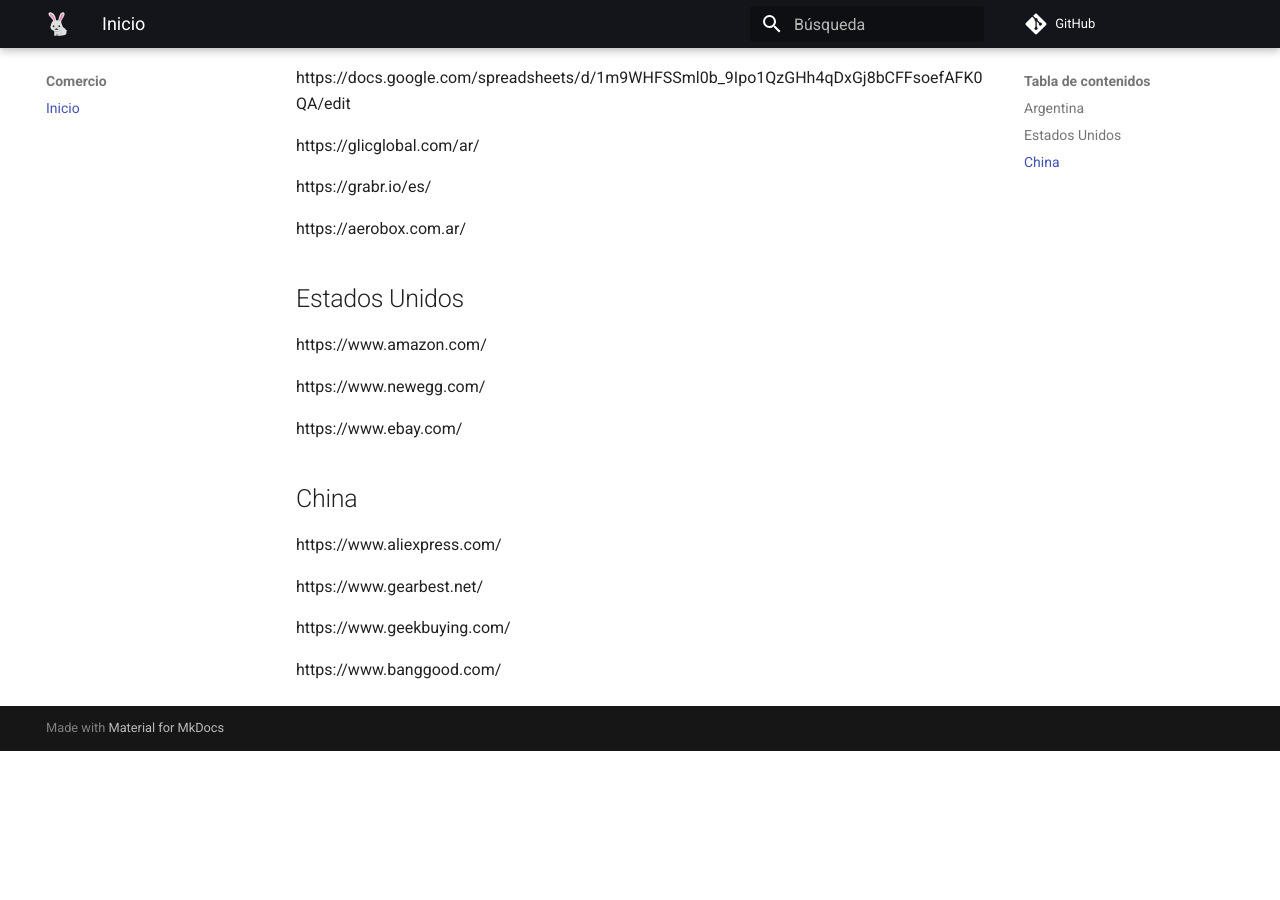
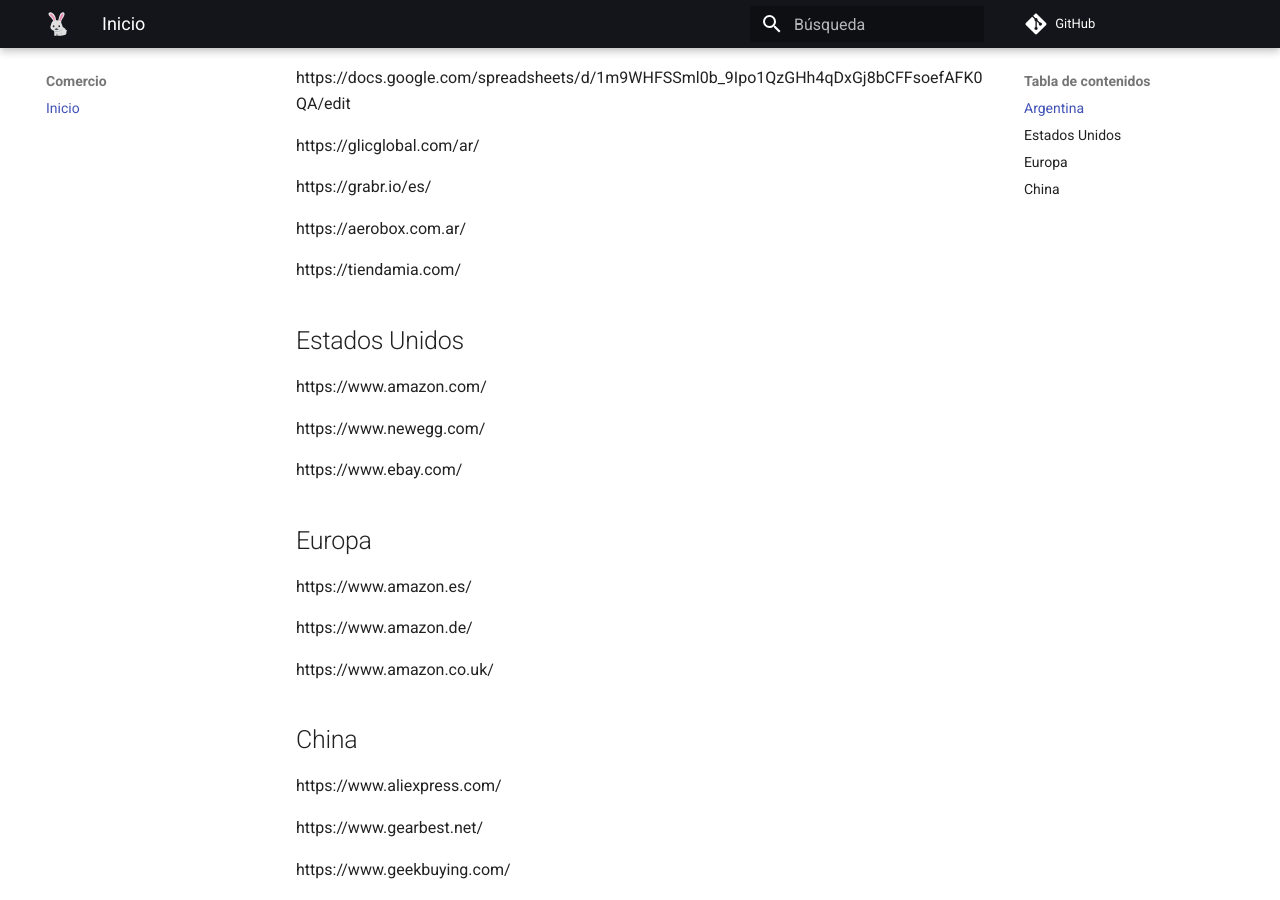
Before and after one commit to anomalouscode/wiki, an MkDocs documentation site: the page built from docs/comercio/index.md, in a window 1280 px wide and 900 px high, scrolled down 546 px. Built offline with MkDocs 1.6.1 and Material for MkDocs 9.7.7, drawn with Linux system fonts in a browser that asks for light colours; comment, search, counter and statistics services are not loaded; before the commit the page ends 1297 px from its top, so only the background shows below that.

Commit message:
Update index.md

```diff
--- a/docs/comercio/index.md
+++ b/docs/comercio/index.md
@@ -30,6 +30,8 @@
 
 https://aerobox.com.ar/
 
+https://tiendamia.com/
+
 ## Estados Unidos
 
 https://www.amazon.com/
@@ -37,6 +39,14 @@
 https://www.newegg.com/
 
 https://www.ebay.com/
+
+## Europa
+
+https://www.amazon.es/
+
+https://www.amazon.de/
+
+https://www.amazon.co.uk/
 
 ## China
 
```
